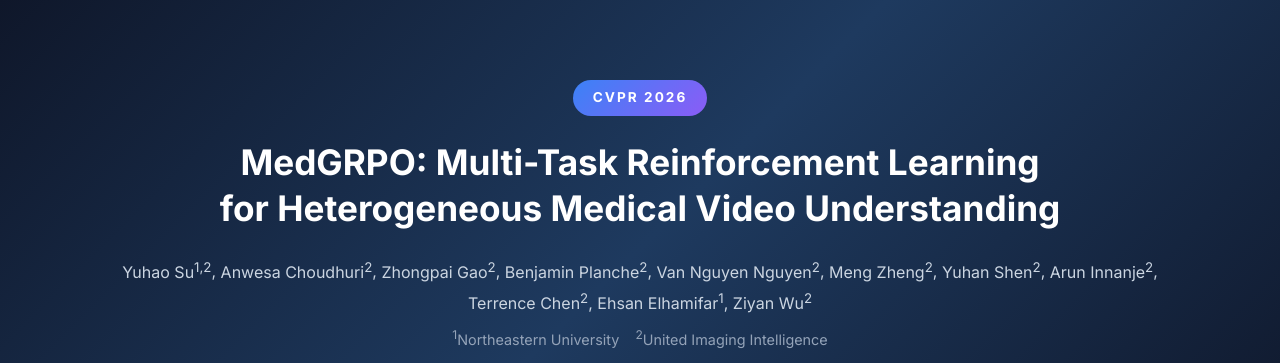
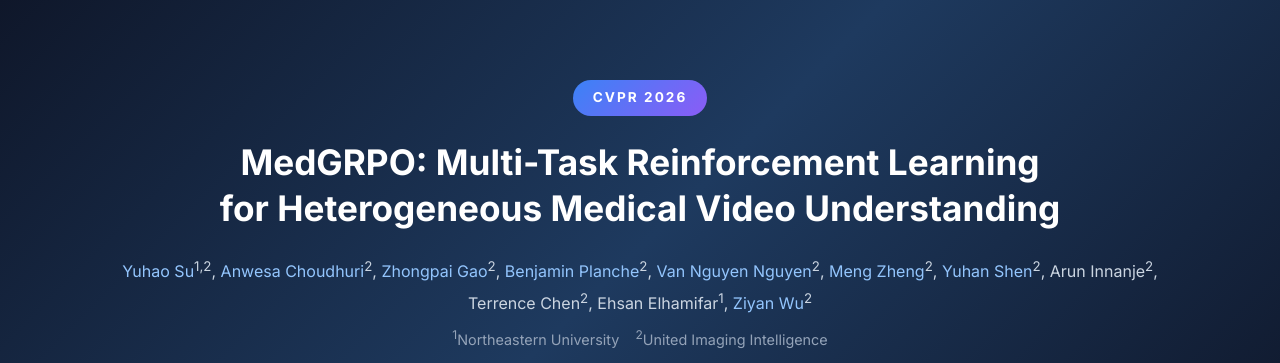
Before and after one commit to UII-America/MedGRPO, a plain HTML site: page index.html in a window 1280 px wide. Shown: the top 363 px of the page. Drawn offline with Linux system fonts and the light colour scheme.

Commit message:
Add author homepage links

```diff
--- a/index.html
+++ b/index.html
@@ -21,17 +21,17 @@
     </h1>
 
     <div class="authors">
-      <span>Yuhao Su<sup>1,2</sup></span>,
-      <span>Anwesa Choudhuri<sup>2</sup></span>,
-      <span>Zhongpai Gao<sup>2</sup></span>,
-      <span>Benjamin Planche<sup>2</sup></span>,
-      <span>Van Nguyen Nguyen<sup>2</sup></span>,
-      <span>Meng Zheng<sup>2</sup></span>,
-      <span>Yuhan Shen<sup>2</sup></span>,
-      <span>Arun Innanje<sup>2</sup></span>,
-      <span>Terrence Chen<sup>2</sup></span>,
-      <span>Ehsan Elhamifar<sup>1</sup></span>,
-      <span>Ziyan Wu<sup>2</sup></span>
+      <a href="https://yuhaosu.github.io" target="_blank">Yuhao Su</a><sup>1,2</sup>,
+      <a href="https://anwesachoudhuri.github.io/" target="_blank">Anwesa Choudhuri</a><sup>2</sup>,
+      <a href="https://sites.google.com/site/gaozhongpai/home" target="_blank">Zhongpai Gao</a><sup>2</sup>,
+      <a href="https://planche.me/" target="_blank">Benjamin Planche</a><sup>2</sup>,
+      <a href="https://nv-nguyen.github.io/" target="_blank">Van Nguyen Nguyen</a><sup>2</sup>,
+      <a href="https://meng-zheng.com/" target="_blank">Meng Zheng</a><sup>2</sup>,
+      <a href="https://yuhan-shen.github.io" target="_blank">Yuhan Shen</a><sup>2</sup>,
+      <span>Arun Innanje</span><sup>2</sup>,
+      <span>Terrence Chen</span><sup>2</sup>,
+      <span>Ehsan Elhamifar</span><sup>1</sup>,
+      <a href="https://wuziyan.com/" target="_blank">Ziyan Wu</a><sup>2</sup>
     </div>
 
     <div class="affiliations">
--- a/static/css/style.css
+++ b/static/css/style.css
@@ -84,8 +84,18 @@ body {
   line-height: 1.8;
 }
 
-.authors span {
+.authors span,
+.authors a {
   white-space: nowrap;
+}
+
+.authors a {
+  color: #93c5fd;
+  text-decoration: none;
+}
+
+.authors a:hover {
+  text-decoration: underline;
 }
 
 .affiliations {
```
